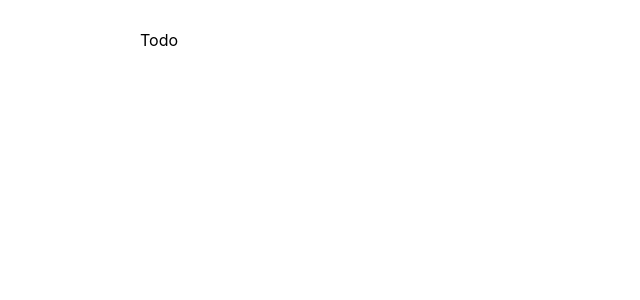
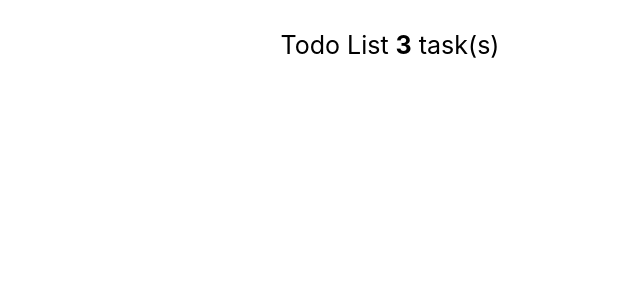
Before and after one commit to kittensgit/todo-ts, a React (Create React App) app: page / in a window 1280 px wide. Shown: the top 300 px of the page, without its empty margins (250-890 px from the left). Built offline with nearby package versions, Linux system fonts and the light colour scheme.

Commit message:
Header component

```diff
--- a/src/App.tsx
+++ b/src/App.tsx
@@ -1,5 +1,6 @@
 import React, { useState } from 'react';
 import styles from './App.module.css';
+import Header from './components/Header/Header';
 
 const DEFAULT_TODO_LIST = [
     { id: 1, name: 'Task 1', desc: 'desk 1', checked: false },
@@ -16,7 +17,9 @@ function App() {
     const [todos, setTodos] = useState(DEFAULT_TODO_LIST);
     return (
         <div className={styles.app__container}>
-            <div className={styles.container}>Todo</div>
+            <div className={styles.container}>
+                <Header todoCount={todos.length} />
+            </div>
         </div>
     );
 }
--- /dev/null
+++ b/src/components/Header/Header.module.css
@@ -0,0 +1,8 @@
+.header_container {
+    text-align: center;
+}
+
+.header_title {
+    font-size: 25px;
+    font-weight: 400;
+}
--- /dev/null
+++ b/src/components/Header/Header.tsx
@@ -0,0 +1,19 @@
+import React from 'react';
+
+import styles from './Header.module.css';
+
+interface HeaderProps {
+    todoCount: number;
+}
+
+const Header: React.FC<HeaderProps> = ({ todoCount }) => {
+    return (
+        <div className={styles.header_container}>
+            <div className={styles.header_title}>
+                Todo List <b>{todoCount}</b> task(s)
+            </div>
+        </div>
+    );
+};
+
+export default Header;
--- /dev/null
+++ b/src/react-app-env.d.ts
@@ -0,0 +1 @@
+/// <reference types="react-scripts" />
```
Also changed, not shown: src/App.css (added, +38 -0 lines).
